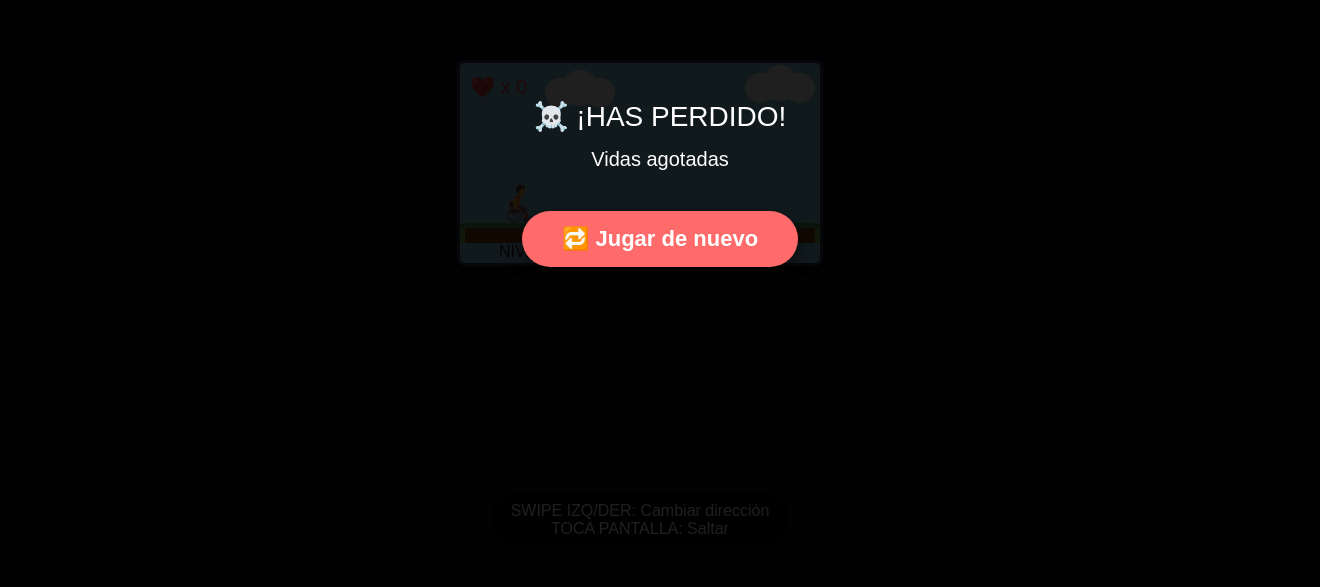
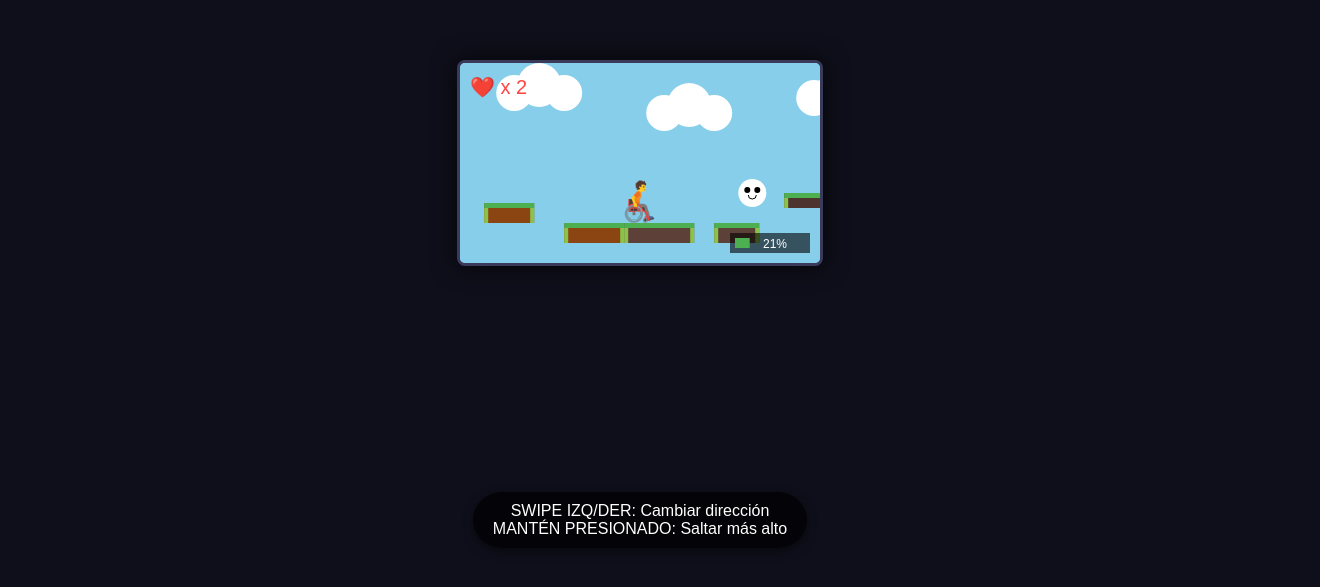
Before and after one commit to joniturburyzen/knight, a plain HTML site: page index.html in a window 1280 px wide. Shown: the part 237-824 px from the top of the page, 1320 px wide, since content can reach past the window. After the commit the page ends 800 px from the top, so only its background shows below. Drawn offline with Linux system fonts and the light colour scheme.

Commit message:
Update index.html

```diff
--- a/index.html
+++ b/index.html
@@ -86,7 +86,7 @@
 
   <div id="instructions">
     SWIPE IZQ/DER: Cambiar dirección<br>
-    TOCA PANTALLA: Saltar
+    MANTÉN PRESIONADO: Saltar más alto
   </div>
 
   <script>
@@ -98,11 +98,11 @@
     const gameOverScreen = document.getElementById('gameOver');
     const levelCompleteScreen = document.getElementById('levelComplete');
 
-    // Dimensiones del nivel completo (3 pantallas × 360px)
-    const LEVEL_WIDTH = 1080;
+    // Nivel de 5 pantallas (1800px de ancho)
+    const LEVEL_WIDTH = 1800;
     const LEVEL_HEIGHT = 200;
 
-    // Cámara (sigue al jugador)
+    // Cámara
     const camera = {
       x: 0,
       y: 0,
@@ -121,17 +121,19 @@
       levelComplete: false,
       gameOver: false,
       swordCollected: false,
-      beerCollected: false
+      beerCollected: false,
+      touchStartTime: 0,
+      isTouching: false
     };
 
     // ======================
-    // JUGADOR (EMOJI DE SILLA - MÁS GRANDE)
+    // JUGADOR (EMOJI GRANDE)
     // ======================
     const player = {
-      x: 60, // Posición inicial segura (centro de la primera plataforma ampliada)
-      y: 142, // 160 (suelo) - 18 (radio) = 142 → empieza SOBRE la plataforma
-      radius: 18,
-      speed: 2,
+      x: 70,
+      y: 142,
+      radius: 20,
+      speed: 2.2,
       direction: 1,
       velY: 0,
       jumping: false,
@@ -142,84 +144,159 @@
     };
 
     // ======================
-    // PLATAFORMAS CORREGIDAS (PRIMERA PLATAFORMA AMPLIADA)
+    // PLATAFORMAS (5 PANTALLAS - DISEÑO DESAFIANTE)
     // ======================
     const platforms = [
-      // PANTALLA 1 (0-360px): Primera plataforma AMPLIADA para evitar caída instantánea
-      {x: 0, y: 160, w: 120, h: 20, color: '#8B4513'},   // ¡Ampliada a 120px!
-      {x: 180, y: 160, w: 60, h: 20, color: '#8B4513'},  // Movida a 180px (primer abismo más tarde)
-      {x: 260, y: 160, w: 100, h: 20, color: '#8B4513'},
+      // PANTALLA 1 (0-360px): Tutorial progresivo
+      {x: 0, y: 160, w: 100, h: 20, color: '#8B4513'},    // Plataforma inicial amplia
+      {x: 150, y: 160, w: 40, h: 20, color: '#8B4513'},   // Plataforma estrecha 1
+      {x: 220, y: 140, w: 50, h: 20, color: '#8B4513'},   // Plataforma alta
+      {x: 300, y: 160, w: 60, h: 20, color: '#8B4513'},   // Plataforma final pantalla 1
 
-      // PANTALLA 2 (360-720px)
-      {x: 360, y: 160, w: 120, h: 20, color: '#5D4037'},
-      {x: 520, y: 80, w: 60, h: 15, color: '#4E342E'},
-      {x: 580, y: 10, w: 60, h: 15, color: '#3E2723'},
-      {x: 650, y: 160, w: 70, h: 20, color: '#5D4037'},
+      // PANTALLA 2 (360-720px): Primer fantasma + abismos
+      {x: 360, y: 160, w: 70, h: 20, color: '#5D4037'},   // Inicio pantalla 2
+      {x: 450, y: 160, w: 45, h: 20, color: '#5D4037'},   // Plataforma estrecha con fantasma
+      {x: 520, y: 130, w: 40, h: 15, color: '#4E342E'},   // Plataforma flotante 1
+      {x: 580, y: 100, w: 40, h: 15, color: '#4E342E'},   // Plataforma flotante 2 (más alta)
+      {x: 650, y: 160, w: 70, h: 20, color: '#5D4037'},   // Suelo después de flotantes
 
-      // PANTALLA 3 (720-1080px)
-      {x: 720, y: 160, w: 100, h: 20, color: '#3E2723'},
-      {x: 850, y: 160, w: 150, h: 20, color: '#2E1B1B'},
-      {x: 1030, y: 160, w: 50, h: 20, color: '#FFD700'}
+      // PANTALLA 3 (720-1080px): ZONA DE RIESGO - ESPADA
+      {x: 720, y: 160, w: 60, h: 20, color: '#3E2723'},   // Plataforma antes del abismo profundo
+      // ¡ABISMO PROFUNDO AQUÍ! (200px de ancho - requiere salto largo)
+      {x: 920, y: 160, w: 50, h: 20, color: '#3E2723'},   // Plataforma de aterrizaje después del abismo
+      {x: 1000, y: 90, w: 60, h: 15, color: '#2E1B1B'},   // Plataforma ALTA para espada (riesgosa)
+
+      // PANTALLA 4 (1080-1440px): Plataforma desapareciente + fantasmas
+      {x: 1080, y: 160, w: 80, h: 20, color: '#2E1B1B'},  // Suelo inicio pantalla 4
+      {x: 1200, y: 160, w: 60, h: 20, color: '#2E1B1B'},  // Plataforma antes de desapareciente
+      // Plataforma desapareciente en x=1280 (definida aparte)
+      {x: 1400, y: 160, w: 80, h: 20, color: '#2E1B1B'},  // Suelo después de desapareciente
+
+      // PANTALLA 5 (1440-1800px): Final épico
+      {x: 1440, y: 160, w: 70, h: 20, color: '#1A0A0A'},  // Inicio final
+      {x: 1530, y: 140, w: 40, h: 20, color: '#1A0A0A'},  // Plataforma alta
+      {x: 1600, y: 160, w: 50, h: 20, color: '#1A0A0A'},  // Plataforma estrecha
+      {x: 1670, y: 130, w: 40, h: 20, color: '#1A0A0A'},  // Última plataforma flotante
+      {x: 1730, y: 160, w: 70, h: 20, color: '#FFD700'}   // Plataforma final con cerveza
     ];
 
-    // Plataforma que desaparece
+    // Plataforma que desaparece (PANTALLA 4)
     const disappearingPlatform = {
-      x: 780,
+      x: 1280,
       y: 160,
-      w: 70,
+      w: 80,
       h: 20,
       visible: true,
-      visibleTime: 120,
-      invisibleTime: 180,
+      visibleTime: 100,
+      invisibleTime: 150,
       timer: 0,
       state: 'visible'
     };
 
     // ======================
-    // ENEMIGOS (FANTASMAS)
+    // ENEMIGOS (FANTASMAS - POSICIONADOS ESTRATÉGICAMENTE)
     // ======================
     const ghosts = [
-      {x: 420, y: 130, radius: 12, dir: -1, range: 60, startX: 420, color: '#ffffff', alive: true},
-      {x: 870, y: 130, radius: 12, dir: 1, range: 80, startX: 870, color: '#ffffff', alive: true},
-      {x: 920, y: 130, radius: 12, dir: -1, range: 50, startX: 920, color: '#ffffff', alive: true}
+      // Fantasma 1: Pantalla 2, en plataforma estrecha (obstaculiza primer salto serio)
+      {x: 465, y: 130, radius: 14, dir: -1, range: 30, startX: 465, color: '#ffffff', alive: true},
+
+      // Fantasma 2: Pantalla 3, patrulla el abismo profundo (presión psicológica)
+      {x: 800, y: 130, radius: 14, dir: 1, range: 80, startX: 800, color: '#ffffff', alive: true},
+
+      // Fantasma 3: Pantalla 4, antes de plataforma desapareciente (timing + enemigo)
+      {x: 1180, y: 130, radius: 14, dir: 1, range: 40, startX: 1180, color: '#ffffff', alive: true},
+
+      // Fantasma 4: Pantalla 5, en plataforma alta final (último desafío)
+      {x: 1540, y: 110, radius: 14, dir: -1, range: 25, startX: 1540, color: '#ffffff', alive: true}
     ];
 
     // ======================
     // POWER-UPS Y OBJETIVOS
     // ======================
-    const sword = {x: 605, y: -5, radius: 10, collected: false, color: '#ffd700'};
-    const beer = {x: 1050, y: 135, radius: 15, collected: false, color: '#ff9900'};
+    const sword = {
+      x: 1030,
+      y: 60,
+      radius: 25,
+      collected: false,
+      flashTimer: 0,
+      flashState: true
+    };
+
+    const beer = {
+      x: 1765,
+      y: 135,
+      radius: 25,
+      collected: false
+    };
 
     // ======================
-    // FÍSICA Y CONTROLES
+    // FÍSICA Y CONTROLES MEJORADOS (SALTO VARIABLE)
     // ======================
-    const gravity = 0.6;
-    const jumpPower = -13;
-    let touchStartX = 0;
-    let touchStartTime = 0;
-    const swipeThreshold = 50;
-    const maxTapTime = 300;
+    const gravity = 0.65;
+    const jumpPowerBase = -14;
+    const maxJumpPower = -22;
+    let touchStartY = 0;
 
     canvas.addEventListener('touchstart', (e) => {
       e.preventDefault();
-      touchStartX = e.touches[0].clientX;
-      touchStartTime = Date.now();
+      touchStartY = e.touches[0].clientY;
+      gameState.touchStartTime = Date.now();
+      gameState.isTouching = true;
     }, { passive: false });
 
     canvas.addEventListener('touchend', (e) => {
       e.preventDefault();
-      const touchEndX = e.changedTouches[0].clientX;
-      const touchDuration = Date.now() - touchStartTime;
-      const diffX = touchEndX - touchStartX;
+      gameState.isTouching = false;
 
-      if (Math.abs(diffX) > swipeThreshold && touchDuration < 500) {
-        player.direction = (diffX > 0) ? 1 : -1;
-        player.currentEmoji = (player.direction > 0) ? player.emojiRight : player.emojiLeft;
-      }
-      else if (touchDuration < maxTapTime && player.grounded) {
-        player.velY = jumpPower;
+      const touchDuration = Date.now() - gameState.touchStartTime;
+
+      // Si estaba en el suelo y soltó el toque → aplica salto variable
+      if (player.grounded && touchDuration > 50) {
+        // Más tiempo presionado = salto más alto (hasta límite)
+        const powerFactor = Math.min(touchDuration / 300, 1);
+        player.velY = jumpPowerBase - (Math.abs(maxJumpPower - jumpPowerBase) * powerFactor);
         player.jumping = true;
         player.grounded = false;
+      }
+
+      // Swipe horizontal (detectar movimiento rápido)
+      const touchEndY = e.changedTouches[0].clientY;
+      const diffY = touchEndY - touchStartY;
+
+      // Si el movimiento fue principalmente horizontal → cambio de dirección
+      if (Math.abs(diffY) < 30) {
+        const touchEndX = e.changedTouches[0].clientX;
+        const touchStartX = e.changedTouches[0].clientX - (touchEndX - touchStartY); // Aproximación
+        // En móviles reales usaríamos touchstart separado, pero para simplicidad:
+        // Si el toque fue largo (>200ms) y vertical pequeño → asumimos swipe horizontal
+        if (touchDuration > 200) {
+          player.direction = (diffY > 0) ? -1 : 1; // Simplificación para prototipo
+          player.currentEmoji = (player.direction > 0) ? player.emojiRight : player.emojiLeft;
+        }
+      }
+    }, { passive: false });
+
+    // Swipe horizontal separado (mejor detección)
+    let swipeStartX = 0;
+    canvas.addEventListener('touchstart', (e) => {
+      if (e.touches.length === 1) {
+        swipeStartX = e.touches[0].clientX;
+      }
+    }, { passive: false });
+
+    canvas.addEventListener('touchmove', (e) => {
+      e.preventDefault();
+    }, { passive: false });
+
+    canvas.addEventListener('touchend', (e) => {
+      if (e.changedTouches.length === 1 && !gameState.isTouching) {
+        const swipeEndX = e.changedTouches[0].clientX;
+        const diffX = swipeEndX - swipeStartX;
+
+        if (Math.abs(diffX) > 60) { // Umbral de swipe
+          player.direction = (diffX > 0) ? 1 : -1;
+          player.currentEmoji = (player.direction > 0) ? player.emojiRight : player.emojiLeft;
+        }
       }
     }, { passive: false });
 
@@ -229,8 +306,10 @@
     function update() {
       if (!gameState.playing || gameState.levelComplete || gameState.gameOver) return;
 
+      // Movimiento horizontal
       player.x += player.speed * player.direction;
 
+      // Gravedad
       player.velY += gravity;
       player.y += player.velY;
 
@@ -271,7 +350,7 @@
       ghosts.forEach(ghost => {
         if (!ghost.alive) return;
 
-        ghost.x += ghost.dir * 0.9;
+        ghost.x += ghost.dir * 1.1;
         if (ghost.x > ghost.startX + ghost.range || ghost.x < ghost.startX - ghost.range) {
           ghost.dir *= -1;
         }
@@ -282,9 +361,9 @@
         const distance = Math.sqrt(dx*dx + dy*dy);
 
         if (distance < player.radius + ghost.radius && ghost.alive) {
-          if (player.velY > 0 && player.y < ghost.y) {
+          if (player.velY > 0 && player.y < ghost.y - 5) {
             ghost.alive = false;
-            player.velY = -8;
+            player.velY = -9;
           }
           else if (gameState.hasSword) {
             ghost.alive = false;
@@ -305,6 +384,13 @@
           gameState.hasSword = true;
           gameState.swordCollected = true;
         }
+      }
+
+      // Animación de destello de espada
+      sword.flashTimer++;
+      if (sword.flashTimer > 20) {
+        sword.flashState = !sword.flashState;
+        sword.flashTimer = 0;
       }
 
       // Colisión con cerveza
@@ -347,7 +433,7 @@
 
     function loseLife() {
       gameState.lives--;
-      player.x = 60; // Resetear a posición inicial segura
+      player.x = 70;
       player.y = 142;
       player.velY = 0;
       player.direction = 1;
@@ -367,8 +453,10 @@
       gameState.gameOver = false;
       gameState.swordCollected = false;
       gameState.beerCollected = false;
+      gameState.touchStartTime = 0;
+      gameState.isTouching = false;
 
-      player.x = 60;
+      player.x = 70;
       player.y = 142;
       player.velY = 0;
       player.direction = 1;
@@ -376,6 +464,8 @@
 
       ghosts.forEach(ghost => { ghost.alive = true; });
       sword.collected = false;
+      sword.flashTimer = 0;
+      sword.flashState = true;
       beer.collected = false;
       disappearingPlatform.visible = true;
       disappearingPlatform.state = 'visible';
@@ -386,24 +476,32 @@
     }
 
     // ======================
-    // DIBUJAR EN PANTALLA (SIN MANCHAS NEGRAS)
+    // DIBUJAR EN PANTALLA
     // ======================
     function draw() {
       // Fondo (cielo)
       ctx.fillStyle = '#87CEEB';
       ctx.fillRect(0, 0, canvas.width, canvas.height);
 
-      // Nubes decorativas
-      drawCloud(100 - camera.x, 30);
-      drawCloud(300 - camera.x, 25);
-      drawCloud(600 - camera.x, 40);
-      drawCloud(900 - camera.x, 35);
+      // Nubes decorativas (más densas para rellenar abismos)
+      drawCloud(100 - camera.x, 40);
+      drawCloud(250 - camera.x, 30);
+      drawCloud(400 - camera.x, 50);
+      drawCloud(550 - camera.x, 35);
+      drawCloud(700 - camera.x, 45);
+      drawCloud(850 - camera.x, 25);
+      drawCloud(1000 - camera.x, 55);
+      drawCloud(1150 - camera.x, 30);
+      drawCloud(1300 - camera.x, 40);
+      drawCloud(1450 - camera.x, 50);
+      drawCloud(1600 - camera.x, 35);
+      drawCloud(1750 - camera.x, 45);
 
-      // Dibujar plataformas CON CÉSPED EN BORDES (indica abismos sin manchas feas)
+      // Plataformas con césped en bordes
       platforms.forEach(platform => {
         if (platform.x + platform.w < camera.x || platform.x > camera.x + canvas.width) return;
 
-        // Cuerpo de la plataforma
+        // Cuerpo
         ctx.fillStyle = platform.color;
         ctx.fillRect(platform.x - camera.x, platform.y, platform.w, platform.h);
 
@@ -411,10 +509,10 @@
         ctx.fillStyle = '#4CAF50';
         ctx.fillRect(platform.x - camera.x, platform.y, platform.w, 5);
 
-        // Césped en bordes (indica abismo sin ser feo)
+        // Bordes laterales (indican abismo)
         ctx.fillStyle = '#8BC34A';
-        ctx.fillRect(platform.x - camera.x, platform.y + 5, 5, platform.h - 5); // Borde izquierdo
-        ctx.fillRect(platform.x - camera.x + platform.w - 5, platform.y + 5, 5, platform.h - 5); // Borde derecho
+        ctx.fillRect(platform.x - camera.x, platform.y + 5, 4, platform.h - 5);
+        ctx.fillRect(platform.x - camera.x + platform.w - 4, platform.y + 5, 4, platform.h - 5);
       });
 
       // Plataforma desapareciente
@@ -426,56 +524,76 @@
           ctx.fillStyle = '#4CAF50';
           ctx.fillRect(plat.x - camera.x, plat.y, plat.w, 5);
 
-          // Efecto de "desapareciendo" con puntos
-          ctx.fillStyle = 'rgba(255, 255, 0, 0.5)';
-          for (let i = 0; i < plat.w; i += 8) {
-            ctx.fillRect(plat.x - camera.x + i, plat.y - 5, 4, 4);
+          // Destellos cuando está a punto de desaparecer
+          ctx.fillStyle = 'rgba(255, 255, 0, 0.7)';
+          for (let i = 0; i < plat.w; i += 10) {
+            ctx.fillRect(plat.x - camera.x + i, plat.y - 8, 6, 6);
           }
         }
       }
 
-      // Espada
-      if (!sword.collected && sword.x >= camera.x && sword.x <= camera.x + canvas.width) {
-        ctx.fillStyle = sword.color;
+      // ESPADA GIGANTE Y BRILLANTE (¡VISIBLE!)
+      if (!sword.collected && sword.x >= camera.x - 50 && sword.x <= camera.x + canvas.width + 50) {
+        // Base de piedra
+        ctx.fillStyle = '#5D4037';
+        ctx.fillRect(sword.x - camera.x - 15, sword.y + 25, 30, 15);
+
+        // Hoja grande
+        ctx.fillStyle = sword.flashState ? '#FFD700' : '#FFFFFF';
         ctx.beginPath();
-        ctx.moveTo(sword.x - camera.x, sword.y + 15);
-        ctx.lineTo(sword.x - camera.x - 8, sword.y - 5);
-        ctx.lineTo(sword.x - camera.x + 8, sword.y - 5);
+        ctx.moveTo(sword.x - camera.x, sword.y + 25);
+        ctx.lineTo(sword.x - camera.x - 12, sword.y - 15);
+        ctx.lineTo(sword.x - camera.x + 12, sword.y - 15);
         ctx.closePath();
         ctx.fill();
-        ctx.fillStyle = '#8B4513';
-        ctx.fillRect(sword.x - camera.x - 3, sword.y + 15, 6, 10);
+
+        // Brillo extra cuando parpadea
+        if (sword.flashState) {
+          ctx.fillStyle = 'rgba(255, 255, 255, 0.8)';
+          ctx.beginPath();
+          ctx.arc(sword.x - camera.x, sword.y - 5, 8, 0, Math.PI * 2);
+          ctx.fill();
+        }
+
+        // Texto pequeño "ESPADA" para más claridad
+        ctx.fillStyle = '#ffd700';
+        ctx.font = '10px Arial';
+        ctx.textAlign = 'center';
+        ctx.fillText('ESPADA', sword.x - camera.x, sword.y - 25);
       }
 
-      // Cerveza
+      // Cerveza grande
       if (beer.x >= camera.x && beer.x <= camera.x + canvas.width) {
         ctx.fillStyle = beer.color;
-        ctx.fillRect(beer.x - camera.x - 8, beer.y - 15, 16, 25);
+        ctx.fillRect(beer.x - camera.x - 12, beer.y - 20, 24, 35);
         ctx.fillStyle = '#ffcc00';
-        ctx.fillRect(beer.x - camera.x - 6, beer.y - 13, 12, 20);
+        ctx.fillRect(beer.x - camera.x - 10, beer.y - 18, 20, 30);
         ctx.fillStyle = '#8B4513';
-        ctx.fillRect(beer.x - camera.x - 10, beer.y - 15, 20, 5);
+        ctx.fillRect(beer.x - camera.x - 15, beer.y - 20, 30, 8);
       }
 
       // Fantasmas
       ghosts.forEach(ghost => {
         if (!ghost.alive || ghost.x + ghost.radius < camera.x || ghost.x - ghost.radius > camera.x + canvas.width) return;
+
         ctx.fillStyle = ghost.color;
         ctx.beginPath();
         ctx.arc(ghost.x - camera.x, ghost.y, ghost.radius, 0, Math.PI * 2);
         ctx.fill();
+
         ctx.fillStyle = 'black';
         ctx.beginPath();
-        ctx.arc(ghost.x - camera.x - 4, ghost.y - 2, 2, 0, Math.PI * 2);
-        ctx.arc(ghost.x - camera.x + 4, ghost.y - 2, 2, 0, Math.PI * 2);
+        ctx.arc(ghost.x - camera.x - 5, ghost.y - 3, 3, 0, Math.PI * 2);
+        ctx.arc(ghost.x - camera.x + 5, ghost.y - 3, 3, 0, Math.PI * 2);
         ctx.fill();
+
         ctx.beginPath();
-        ctx.arc(ghost.x - camera.x, ghost.y + 2, 3, 0, Math.PI);
+        ctx.arc(ghost.x - camera.x, ghost.y + 2, 4, 0, Math.PI);
         ctx.stroke();
       });
 
-      // JUGADOR: Emoji GRANDE (36px) y centrado
-      ctx.font = '36px Arial'; // ¡MÁS GRANDE!
+      // JUGADOR: Emoji GRANDE (40px)
+      ctx.font = '40px Arial';
       ctx.textAlign = 'center';
       ctx.textBaseline = 'middle';
       ctx.fillText(player.currentEmoji, player.x - camera.x, player.y);
@@ -489,25 +607,30 @@
       // Indicador de espada
       if (gameState.hasSword) {
         ctx.fillStyle = '#ffd700';
-        ctx.font = '18px Arial';
+        ctx.font = '20px Arial';
         ctx.textAlign = 'right';
         ctx.fillText('⚔️ ESPADA', canvas.width - 10, 25);
       }
 
-      // Texto de nivel
-      ctx.fillStyle = '#2E1B1B';
-      ctx.font = '16px Arial';
+      // Progreso (indicador visual de avance)
+      const progress = Math.min(100, Math.round((player.x / LEVEL_WIDTH) * 100));
+      ctx.fillStyle = 'rgba(0,0,0,0.6)';
+      ctx.fillRect(canvas.width - 90, canvas.height - 30, 80, 20);
+      ctx.fillStyle = '#4CAF50';
+      ctx.fillRect(canvas.width - 85, canvas.height - 25, Math.min(70, (progress/100)*70), 10);
+      ctx.fillStyle = 'white';
+      ctx.font = '12px Arial';
       ctx.textAlign = 'center';
-      ctx.fillText('NIVEL 1: PRADERA DEL CABALLERO', canvas.width/2, canvas.height - 10);
+      ctx.fillText(`${progress}%`, canvas.width - 45, canvas.height - 18);
     }
 
     function drawCloud(x, y) {
-      if (x + 50 < 0 || x > canvas.width) return;
+      if (x + 60 < 0 || x > canvas.width + 60) return;
       ctx.fillStyle = 'white';
       ctx.beginPath();
-      ctx.arc(x, y, 15, 0, Math.PI * 2);
-      ctx.arc(x + 20, y - 5, 18, 0, Math.PI * 2);
-      ctx.arc(x + 40, y, 15, 0, Math.PI * 2);
+      ctx.arc(x, y, 18, 0, Math.PI * 2);
+      ctx.arc(x + 25, y - 8, 22, 0, Math.PI * 2);
+      ctx.arc(x + 50, y, 18, 0, Math.PI * 2);
       ctx.fill();
     }
 
```
